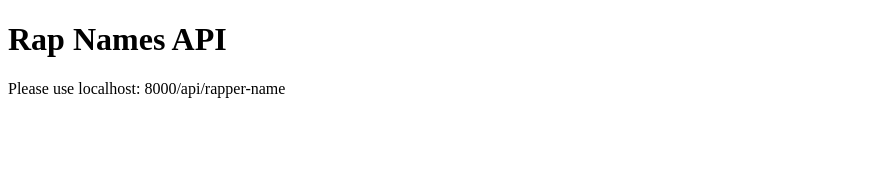
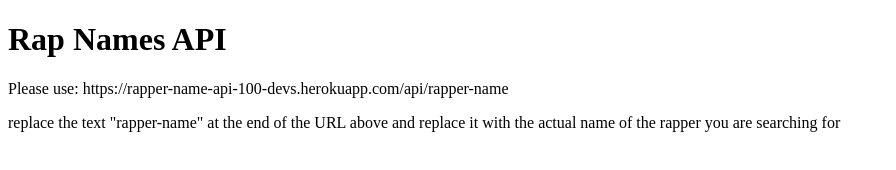
Before and after one commit to Aladdin1978/rap-names-API, a website: page index.html in a window 1280 px wide. Shown: the whole page, without its empty margins (0-896 px from the left). Drawn offline with Linux system fonts and the light colour scheme.

Commit message:
corrected URL for API route to not be localhost and point to Heroku host

```diff
--- a/index.html
+++ b/index.html
@@ -9,6 +9,12 @@
   <body>
     <h1>Rap Names API</h1>
 
-    <p>Please use localhost: 8000/api/rapper-name</p>
+    <p>
+      Please use: https://rapper-name-api-100-devs.herokuapp.com/api/rapper-name
+    </p>
+    <p>
+      replace the text "rapper-name" at the end of the URL above and replace it
+      with the actual name of the rapper you are searching for
+    </p>
   </body>
 </html>
```
